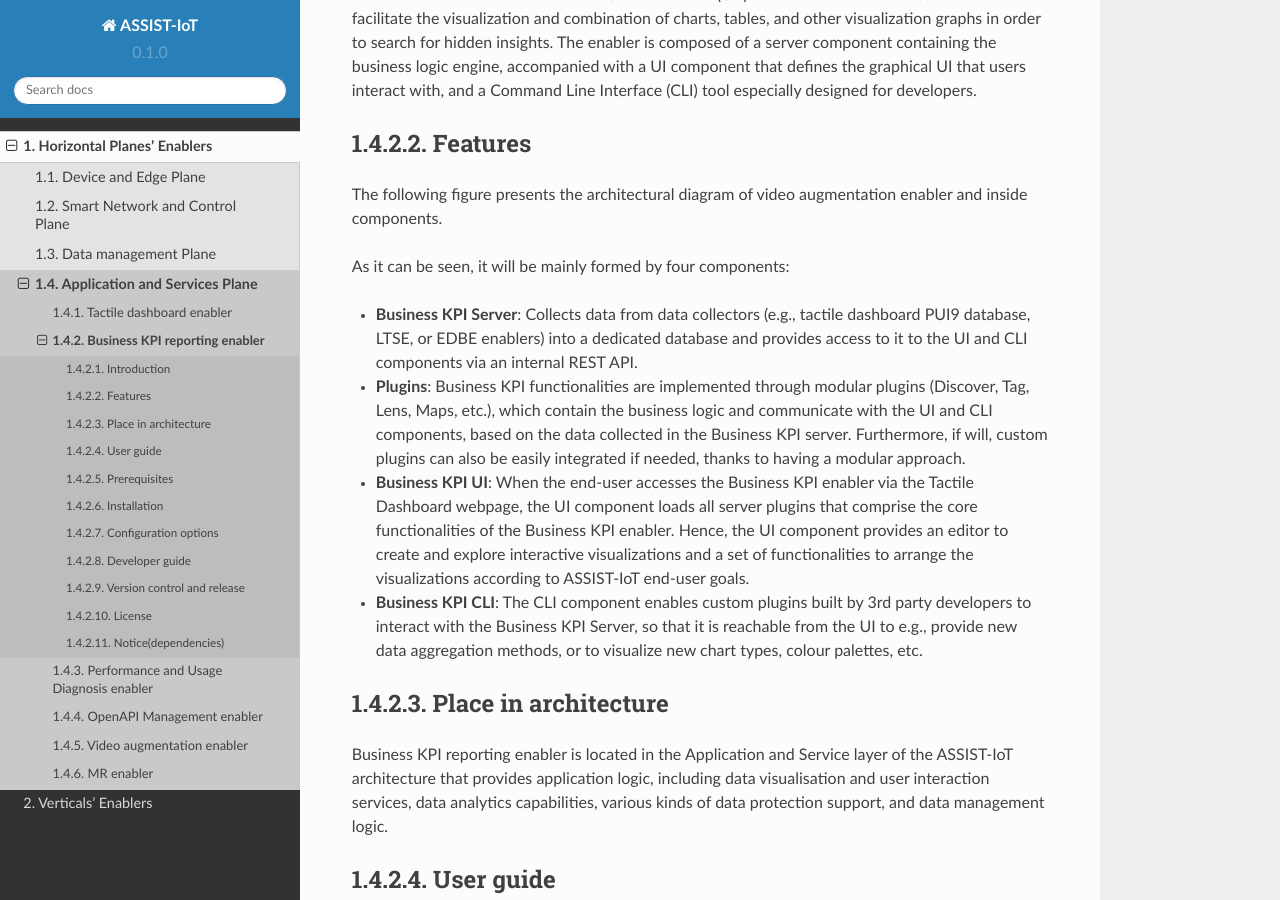
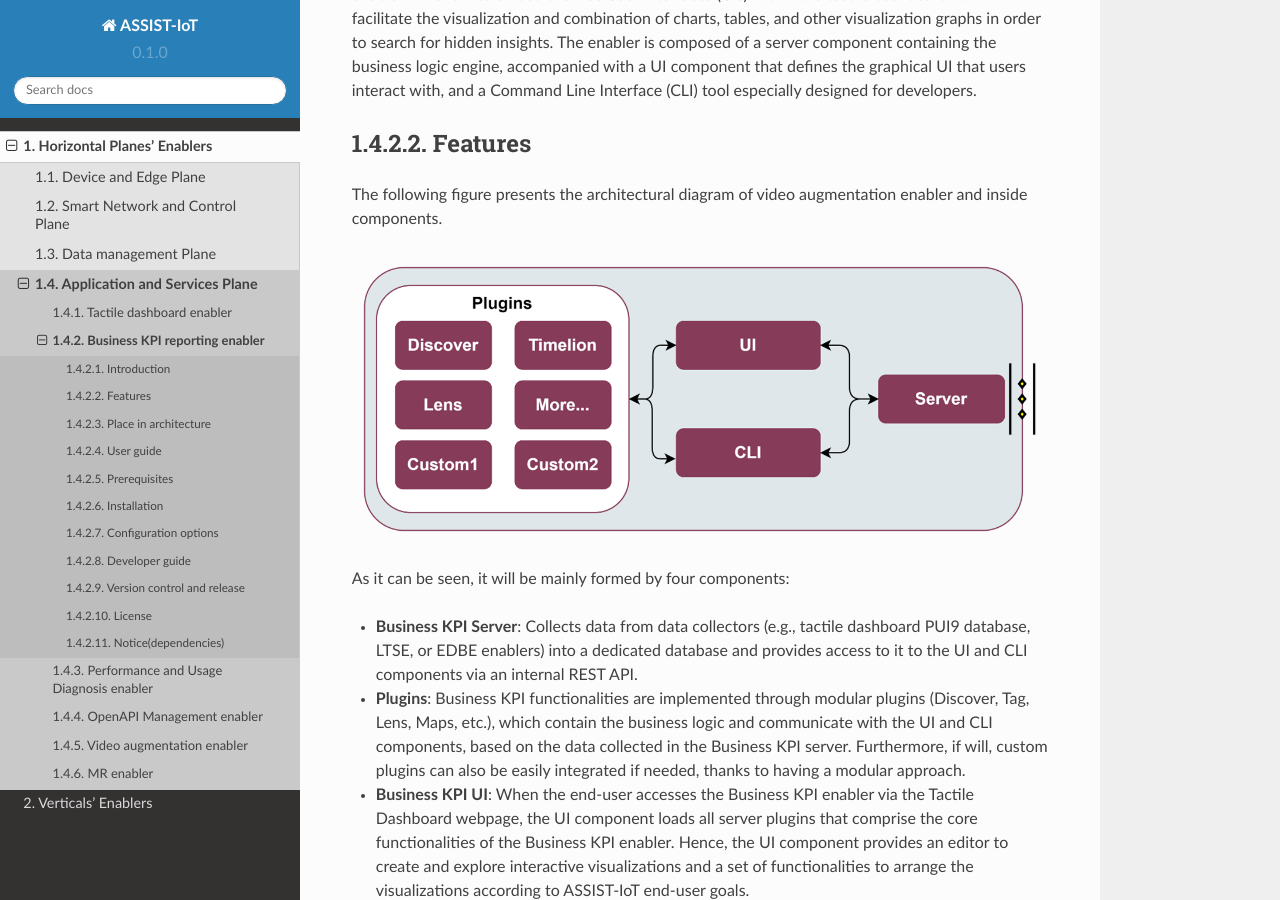
Before and after one commit to assist-iot/assist-iot-documentation, a Sphinx documentation site: the page built from docs/source/horizontal_planes/application/business_kpi_reporting_enabler.rst, in a window 1280 px wide and 900 px high, scrolled down 593 px. Built offline with Sphinx 7.4.7 and the Read the Docs theme 2.0.0, drawn with Linux system fonts in a browser that asks for light colours.

Commit message:
Update business_kpi_reporting_enabler.rst

```diff
--- a/docs/source/horizontal_planes/application/business_kpi_reporting_enabler.rst
+++ b/docs/source/horizontal_planes/application/business_kpi_reporting_enabler.rst
@@ -17,6 +17,9 @@ All valuable for log and time-series analytics or Key Performance Indicators (KP
 Features
 ***************
 The following figure presents the architectural diagram of video augmentation enabler and inside components.
+
+.. figure:: ./BusinessKPI.png
+   :alt: Business KPI reporting enabler
 
 As it can be seen, it will be mainly formed by four components:
 
```
